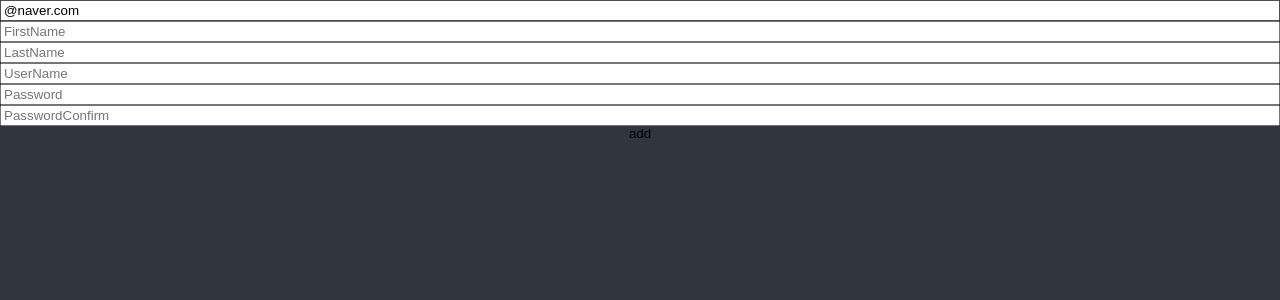
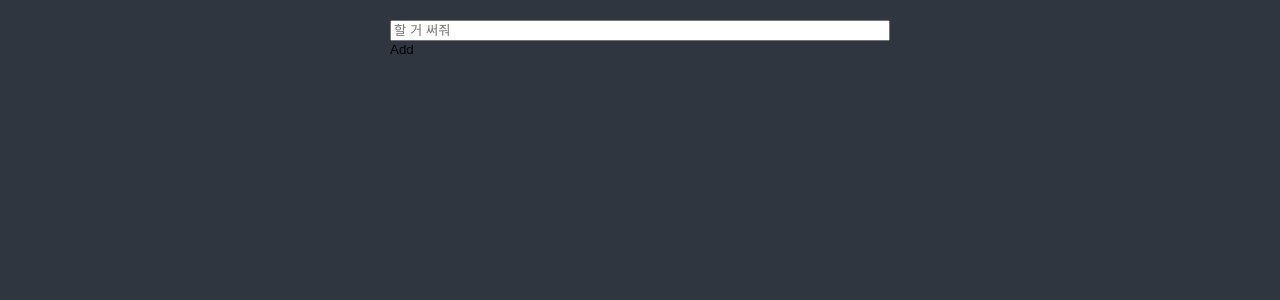
Before and after one commit to granen32/todo_list, a React (Create React App) app: page / in a window 1280 px wide. Shown: the top 300 px of the page. Built offline with nearby package versions, Linux system fonts and the light colour scheme.

Commit message:
todolist

```diff
--- a/@types/global/index.ts
+++ b/@types/global/index.ts
@@ -14,3 +14,8 @@ export interface FormEdata {
   // 에러 생성 메세지 생ㅓ
   extraError? : string;
 }
+
+// todo list
+export interface TodoListProps {
+  toDo : string
+}
--- a/src/pages/TodoList.tsx
+++ b/src/pages/TodoList.tsx
@@ -1,93 +1,44 @@
 import React from 'react';
 import { useForm } from 'react-hook-form';
+import styled from 'styled-components';
 import {
-  FormEdata
+  TodoListProps
 } from "../../@types/global"
+
+const TodoBox = styled.div`
+  display: flex;
+  flex-direction: column;
+  width: 500px;
+  margin: 20px auto;
+  form{
+    display: block;
+    input{
+      display: block;
+      width: 100%;
+    }
+  }
+`;
+
 const TodoList = () => {
-  const  {
+  const {
     register,
-    handleSubmit,
-    setError,
-    formState:{errors}} = useForm<FormEdata>({
-    defaultValues :{
-      Email: "@naver.com"
-    }
-  });
-  // handleSubmit이 validation 을 담당하게됨
-  const onValid = (data:FormEdata) =>{
-    if(data.Password !== data.PasswordConfirm){
-      setError("Password", {
-        message : "Password are not the same"
-      },{
-        shouldFocus :true,
-      })
-    }
-    setError("extraError", {
-      message : "server offline."
-      // seterror 는 인풋에 강제 포커스가 가능함
-    })
+    handleSubmit
+  } = useForm<TodoListProps>();
+  const handleValid = (data:TodoListProps) =>{
+    console.log('add to do', data.toDo)
   }
-  console.log(errors);
   return (
     <>
-    <div>
-      <form
-      style={{display:"flex", flexDirection: "column"}}
-      onSubmit={handleSubmit(onValid)}>
-        <input
-        {...register("Email", {
-          required: "Email is required",
-          pattern:{
-            value:/^[A-Za-z0-9._%+-]+@naver.com/,
-            message:"Only naver.com ps"
-          }})
-        }
-        type="text"
-        placeholder="Email"
-        />
-        <span>{errors?.Email?.message}</span>
-        <input
-        {...register("FirstName", {
-          required: "FirstName is required",
-          validate: (value) => !value.includes("granen"),
-          // value 값에 != 포함되는 "granen"이 있으면 금지할것
-        })}
-        type="text"
-        placeholder="FirstName"
-        />
-        <span>{errors?.FirstName?.message}</span>
-        <input
-        {...register("LastName", {required: "LastName is required"})}
-        type="text"
-        placeholder="LastName"
-        />
-        <span>{errors?.LastName?.message}</span>
-        <input
-        {...register("UserName", {required: "UserName is required", minLength:5})}
-        type="text"
-        placeholder="UserName"
-        />
-        <span>{errors?.UserName?.message}</span>
-        <input
-        {...register("Password", {required: "Password is required", minLength:5})}
-        type="text"
-        placeholder="Password"
-        />
-        <span>{errors?.Password?.message}</span>
-        <input
-        {...register("PasswordConfirm", {required: "Password is required",
-        minLength:{
-          value:5,
-          message : "your password is short"
-        }})}
-        type="text"
-        placeholder="PasswordConfirm"
-        />
-        <span>{errors?.PasswordConfirm?.message}</span>
-        <button type='submit'>add</button>
-        <span>{errors?.extraError?.message}</span>
-      </form>
-    </div>
+      <TodoBox>
+        <form onSubmit={handleSubmit(handleValid)}>
+          <input
+          type="text"
+          {...register("toDo")}
+          placeholder="할 거 써줘"
+          />
+          <button>Add</button>
+        </form>
+      </TodoBox>
     </>
   )
 }
```
Also changed, not shown: src/test/ReactHookFormTest.tsx (added, +100 -0 lines).
